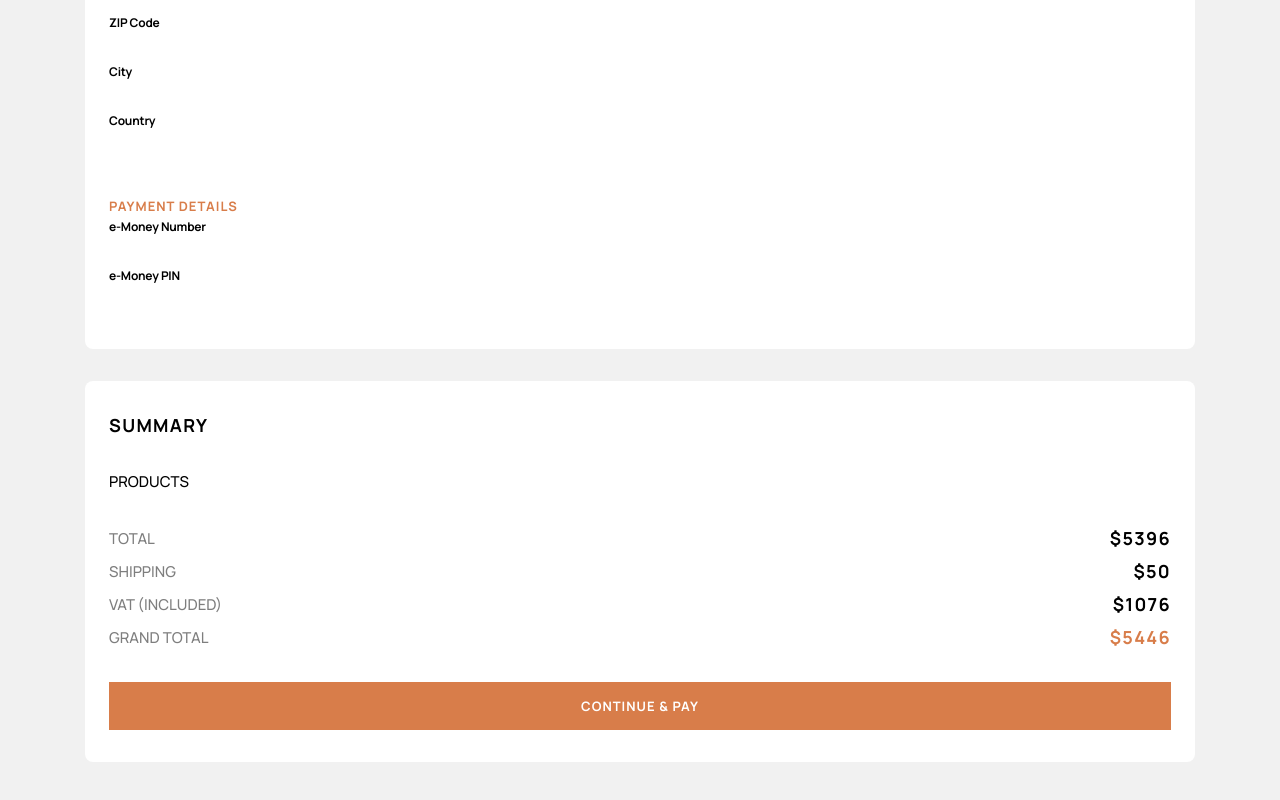
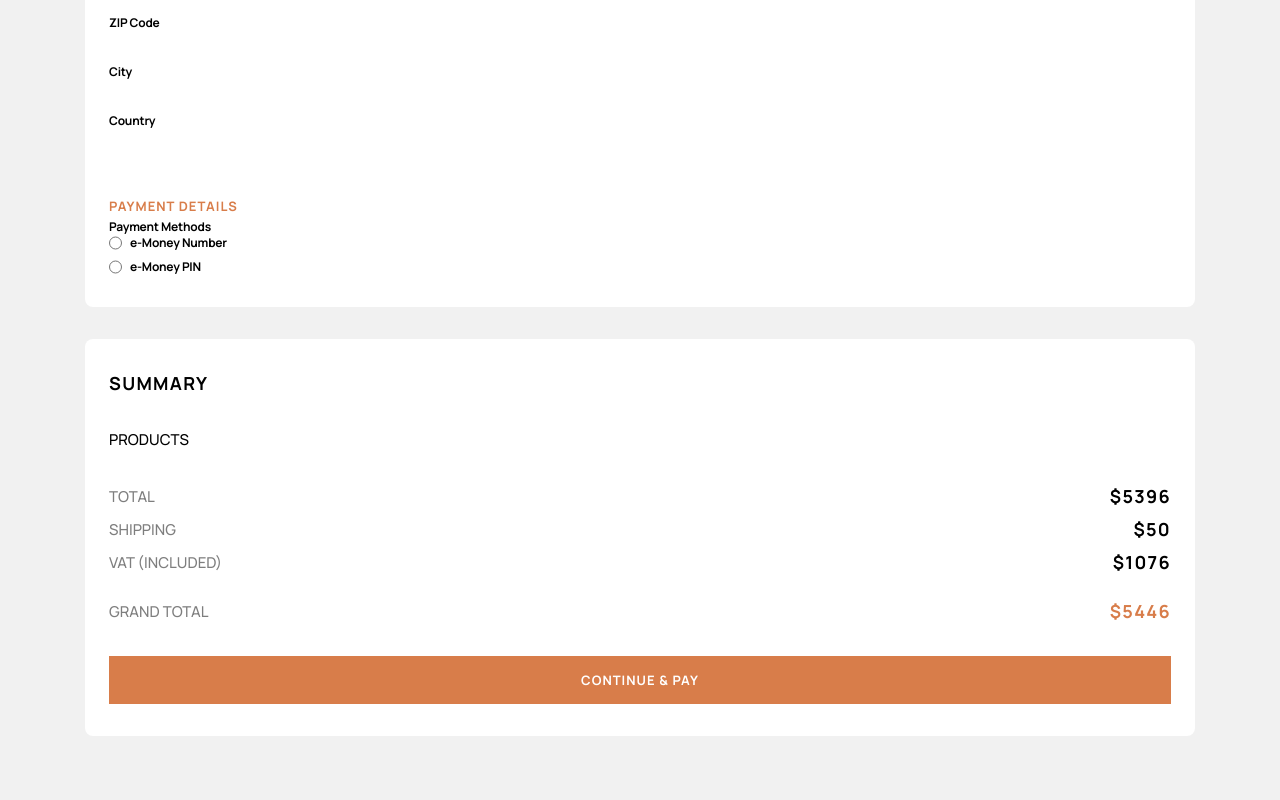
Before and after one commit to scottmotion/audiophile-ecommerce, a React (Vite) app: page /audiophile-ecommerce/checkout in a window 1280 px wide. Shown: the part 606-1406 px from the top of the page. Built offline with nearby package versions, Linux system fonts and the light colour scheme.

Commit message:
checkout form

```diff
--- a/src/pages/Checkout.tsx
+++ b/src/pages/Checkout.tsx
@@ -53,14 +53,25 @@ export default function Checkout() {
 
           <div className="flex flex-col">
             <h2 className="text-subtitle">Payment Details</h2>
-            <div className="flex flex-col gap-2">
+            {/* <div className="flex flex-row gap-2">
+              <input type="radio" id="eMoneyNum" name="eMoney"></input>
               <label htmlFor="eMoneyNum">e-Money Number</label>
-              <input type="text" id="eMoneyNum"></input>
             </div>
-            <div className="flex flex-col gap-2">
+            <div className="flex flex-row gap-2">
+              <input type="radio" id="eMoneyPin" name="eMoney"></input>
               <label htmlFor="eMoneyPin">e-Money PIN</label>
-              <input type="text" id="eMoneyPin"></input>
-            </div>
+            </div> */}
+            <fieldset className="flex flex-col gap-2">
+              <legend>Payment Methods</legend>
+              <div className="flex flex-row gap-2">
+                <input type="radio" id="eMoneyNum" name="eMoney"></input>
+                <label htmlFor="eMoneyNum">e-Money Number</label>
+              </div>
+              <div className="flex flex-row gap-2">
+                <input type="radio" id="eMoneyPin" name="eMoney"></input>
+                <label htmlFor="eMoneyPin">e-Money PIN</label>
+              </div>
+            </fieldset>
           </div>
         </section>
         <section className="flex w-full max-w-content flex-col gap-8 rounded-lg bg-white px-6 py-8 uppercase">
@@ -79,7 +90,7 @@ export default function Checkout() {
               <p>VAT (included)</p>
               <p className="heading-7 opacity-100">$1076</p>
             </div>
-            <div className="flex justify-between">
+            <div className="mt-4 flex justify-between">
               <p>Grand Total</p>
               <p className="heading-7 text-dark-orange opacity-100">$5446</p>
             </div>
--- a/tailwind.config.js
+++ b/tailwind.config.js
@@ -46,7 +46,7 @@ export default {
           letterSpacing: "0px",
         },
         "p": { opacity: "0.5", whiteSpace: "pre-line" },
-        "label": {
+        "label, legend": {
           fontSize: "12px",
           fontWeight: "700",
           lineHeight: "16px",
```
